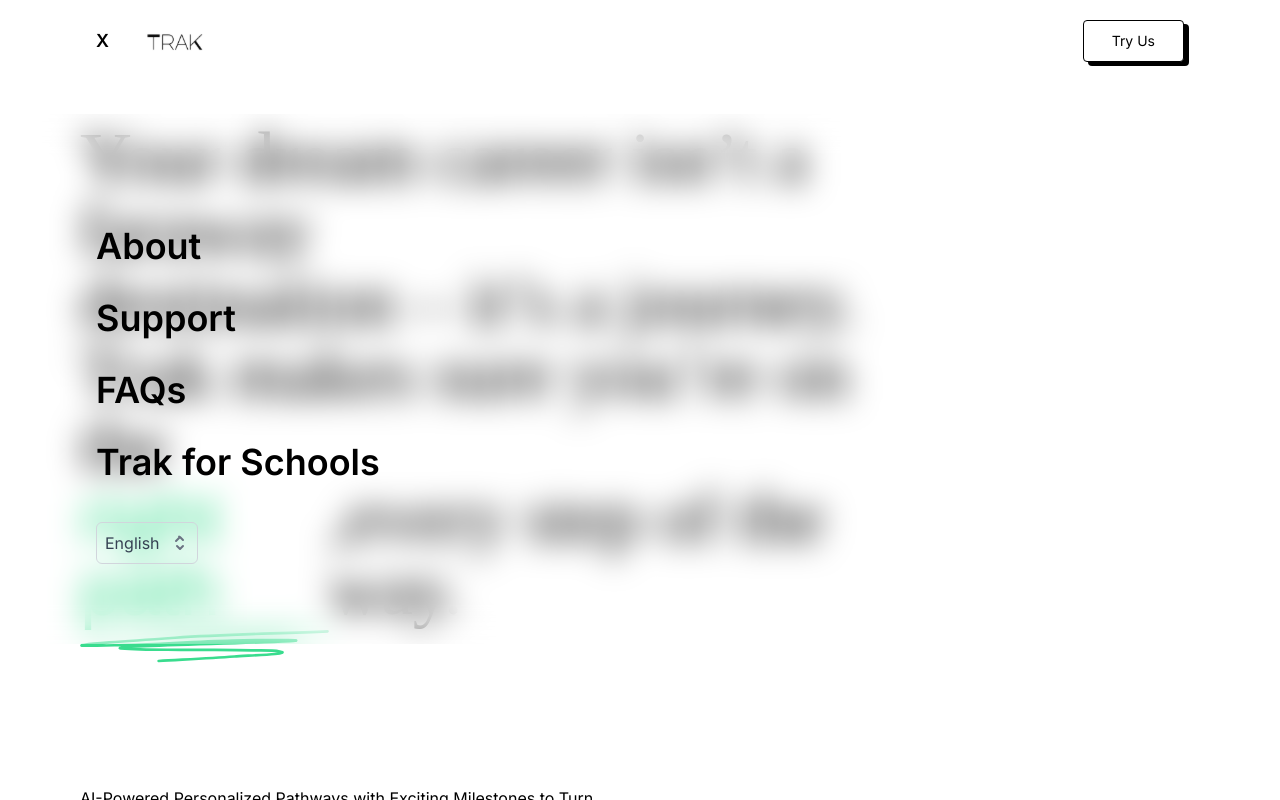
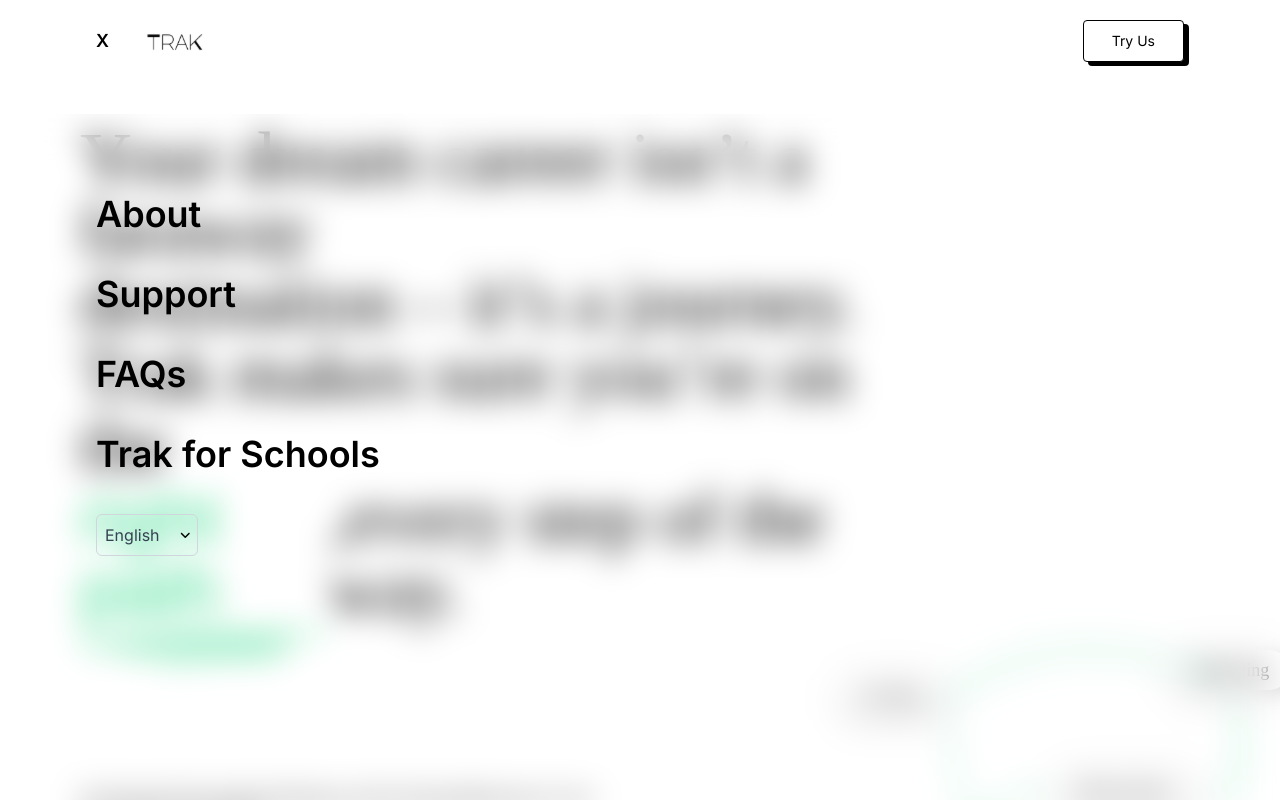
Before and after one commit to VishalMyla/Trak, a React (Vite) app: page / in a window 1280 px wide. Both pictures are taken after a click on the icon 88 px from the left and 41 px from the top of the page. Shown: the top 800 px of the page. Built offline with nearby package versions, Linux system fonts and the light colour scheme; a web font is replaced by a local one.

Commit message:
add scribble.svg asset

```diff
--- a/src/component/Cycle/index.jsx
+++ b/src/component/Cycle/index.jsx
@@ -6,7 +6,7 @@ const Cycle = () => {
 
 
   return (
-    <div className=' w-[40%] py-32  ' >
+    <div className=' w-[40%] py-32  -mt-40 ' >
       <div className='flex justify-around'>
         <div className='flex relative w-fit'>
           <div className=' shadow-2xl rounded-4xl  w-fit boxShadow p-1.5 px-5'>
--- a/src/component/Header/index.jsx
+++ b/src/component/Header/index.jsx
@@ -5,7 +5,7 @@ function Header() {
   const [Isclicked, setIsclicked] = useState()
   return (
     <>
-      <div className=' flex px-24 max-md:px-8 py-5 justify-between items-center '>
+      <div className=' flex px-24 max-md:px-8 py-5 justify-between items-center  '>
         <div className='flex justify-center items-center  '>
           {Isclicked ? (
             <h1 className='font-semibold text-lg cursor-pointer'
@@ -39,21 +39,23 @@ export default Header
 
 function HamBurger(params) {
   return (
-    <div className=' backdrop-blur-lg py-20 w-full px-24  mt-8 absolute hamburger-slide-in  z-20 '>
-      <a href="" className='text-4xl font-semibold inline-block mt-8'>About</a> <br />
-      <a href="" className='text-4xl font-semibold inline-block mt-8'>Support</a> <br />
-      <a href="" className='text-4xl font-semibold inline-block mt-8'>FAQs</a> <br />
-      <a href="" className='text-4xl font-semibold inline-block mt-8'>Trak for Schools</a> <br />
+    <div className=' backdrop-blur-lg py-20 w-full px-24  mt-8 absolute hamburger-slide-in  z-20 h-screen '>
+      <a href="" className='text-4xl font-semibold inline-block mt-0'>About</a> <br />
+      <a href="" className='text-4xl font-semibold inline-block mt-10'>Support</a> <br />
+      <a href="" className='text-4xl font-semibold inline-block mt-10'>FAQs</a> <br />
+      <a href="" className='text-4xl font-semibold inline-block mt-10'>Trak for Schools</a> <br />
       <div class="relative inline-block text-gray-700 mt-10">
-        <select class="appearance-none border border-gray-300 rounded-md py-2 px-2 pr-7 focus:outline-none focus:ring-2 focus:ring-e11d49">
-          <option value="en">English</option>
+        <select className="appearance-none border border-gray-300 rounded-md py-2 px-2 pr-7
+        focus:outline-none focus:ring-2 focus:ring-e11d49
+        ">
+          <option value="en" >English</option>
           <option value="hi">Hindi</option>
-          <option value="fi">Finish</option>
-          <option value="sv">Swedish</option>
+          <option value="fi" >Finish</option>
+          <option value="sv" >Swedish</option>
         </select>
         <div class="absolute inset-y-0 right-0 flex items-center px-2 pointer-events-none">
-          <svg class="h-5 w-5 fill-gray-500" viewBox="0 0 20 20">
-            <path fill-rule="evenodd" d="M10 3a1 1 0 01.707.293l3 3a1 1 0 01-1.414 1.414L10 5.414 6.707 8.707a1 1 0 01-1.414-1.414l3-3A1 1 0 0110 3zm-3.707 9.293a1 1 0 011.414 0L10 14.586l2.293-2.293a1 1 0 011.414 1.414l-3 3a1 1 0 01-1.414 0l-3-3a1 1 0 010-1.414z" clip-rule="evenodd"/></svg>
+        <svg xmlns="http://www.w3.org/2000/svg" height="12" width="10.5" viewBox="0 0 448 512">
+       <path fill="#000000" d="M201.4 374.6c12.5 12.5 32.8 12.5 45.3 0l160-160c12.5-12.5 12.5-32.8 0-45.3s-32.8-12.5-45.3 0L224 306.7 86.6 169.4c-12.5-12.5-32.8-12.5-45.3 0s-12.5 32.8 0 45.3l160 160z"/></svg>
           </div>
       </div>
 
--- a/src/pages/Home.jsx
+++ b/src/pages/Home.jsx
@@ -48,8 +48,8 @@ const Home = () => {
             <Button txt="Explore My Career Path with Trak" />
 
           </div>
-          {/*
-        <Cycle /> */}
+
+        <Cycle />
 
 
 
```
